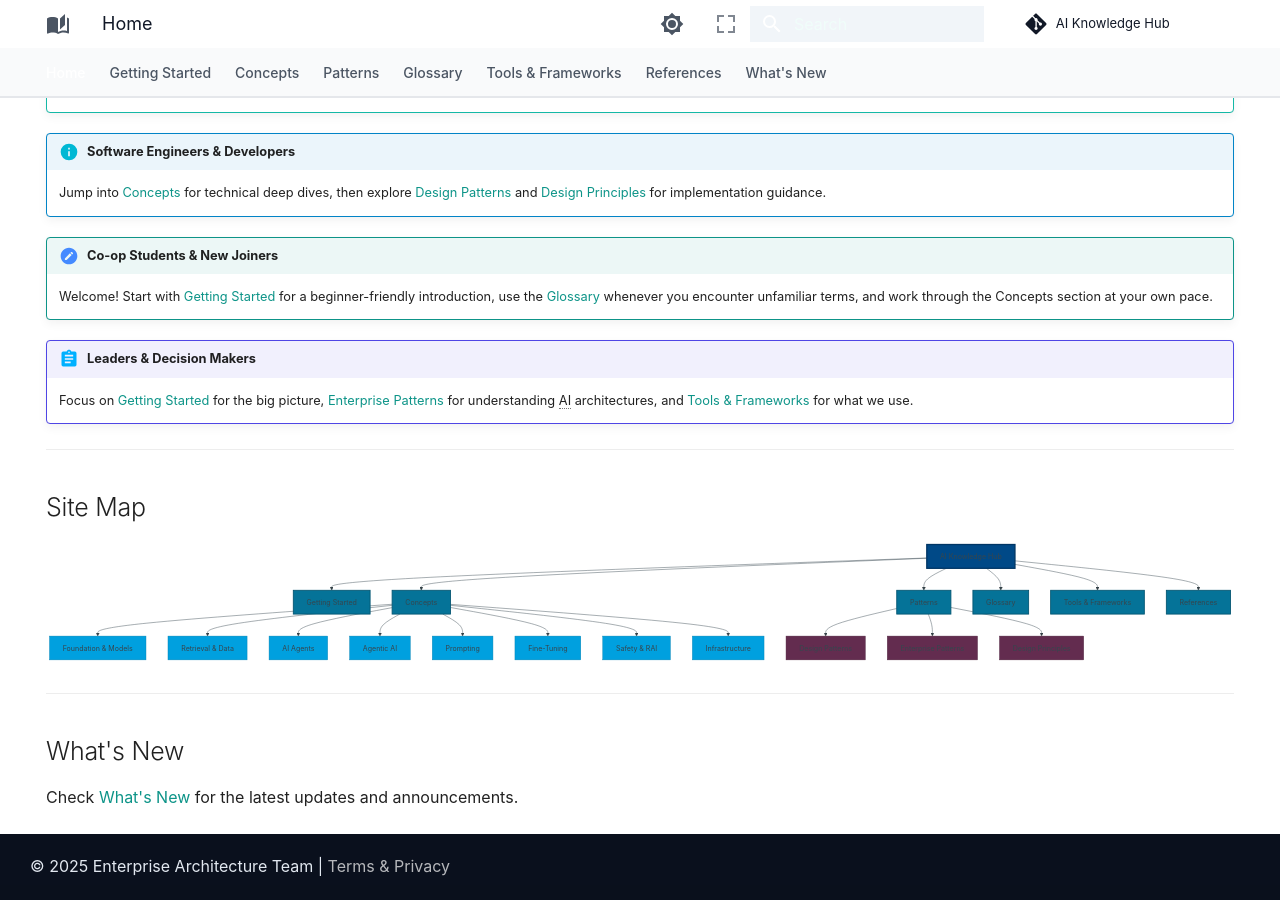
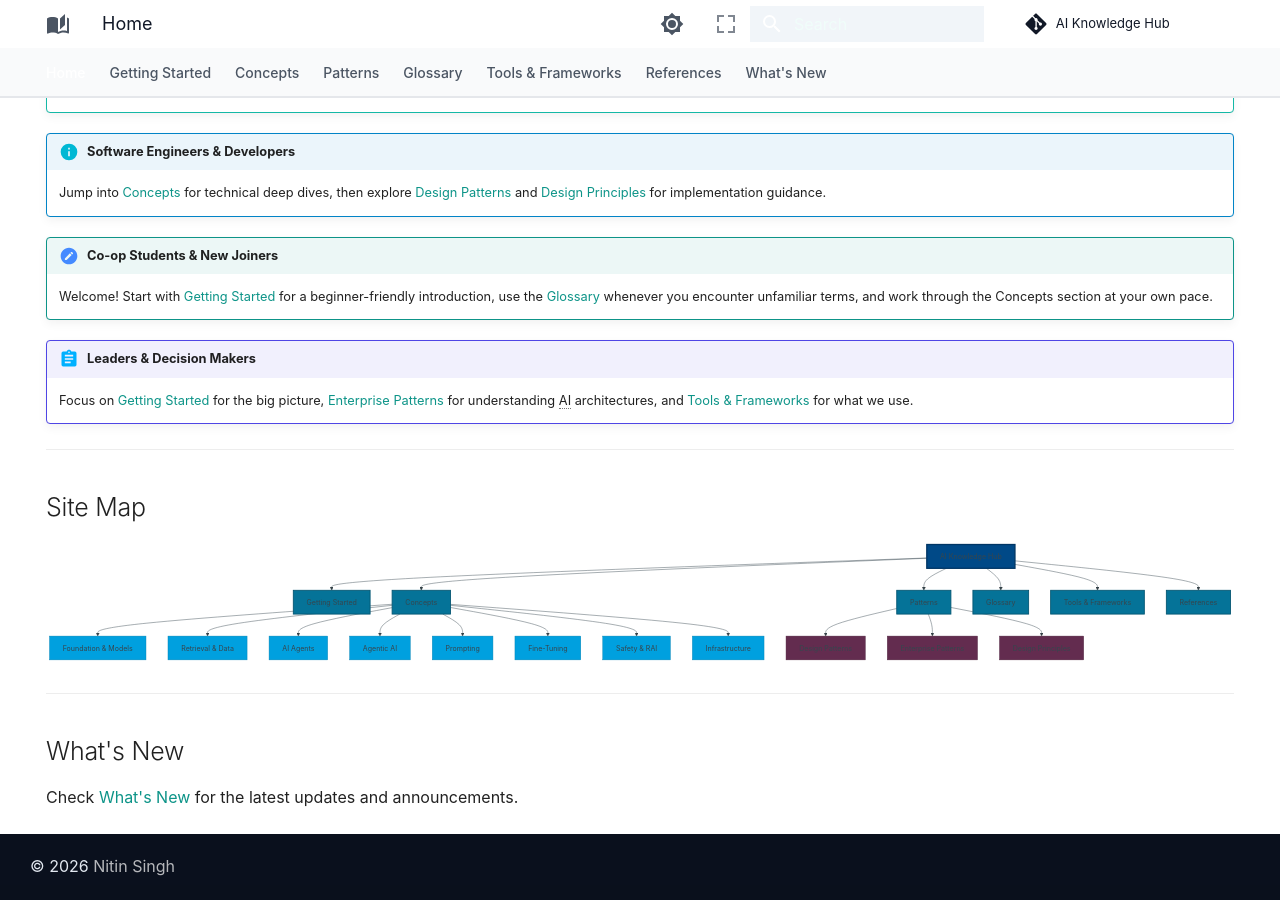
Before and after one commit to nitin27may/ai-resources, an MkDocs documentation site: the page built from docs/index.md, in a window 1280 px wide and 900 px high, scrolled down 894 px. Built offline with MkDocs 1.6.1 and Material for MkDocs 9.7.7, drawn with Linux system fonts in a browser that asks for light colours; comment, search, counter and statistics services are not loaded.

Commit message:
fix: update copyright year and footer link in mkdocs.yml

```diff
--- a/mkdocs.yml
+++ b/mkdocs.yml
@@ -133,5 +133,4 @@ nav:
 
 # Copyright footer text
 copyright: |
-  &copy; 2025 Enterprise Architecture Team |
-  <a href="#" onclick="return false;">Terms & Privacy</a>
+  &copy; 2026 <a href="https://nitinksingh.com/" target="_blank">Nitin Singh</a>
```
